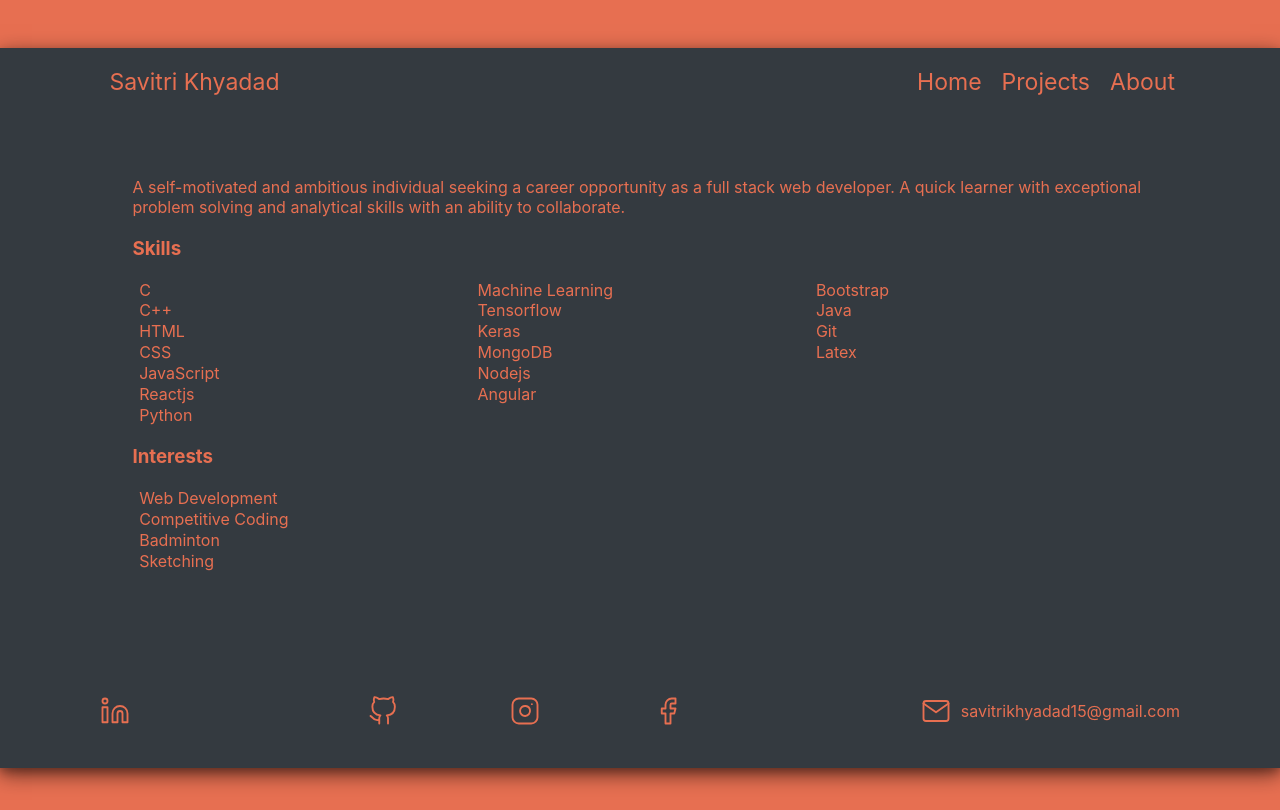
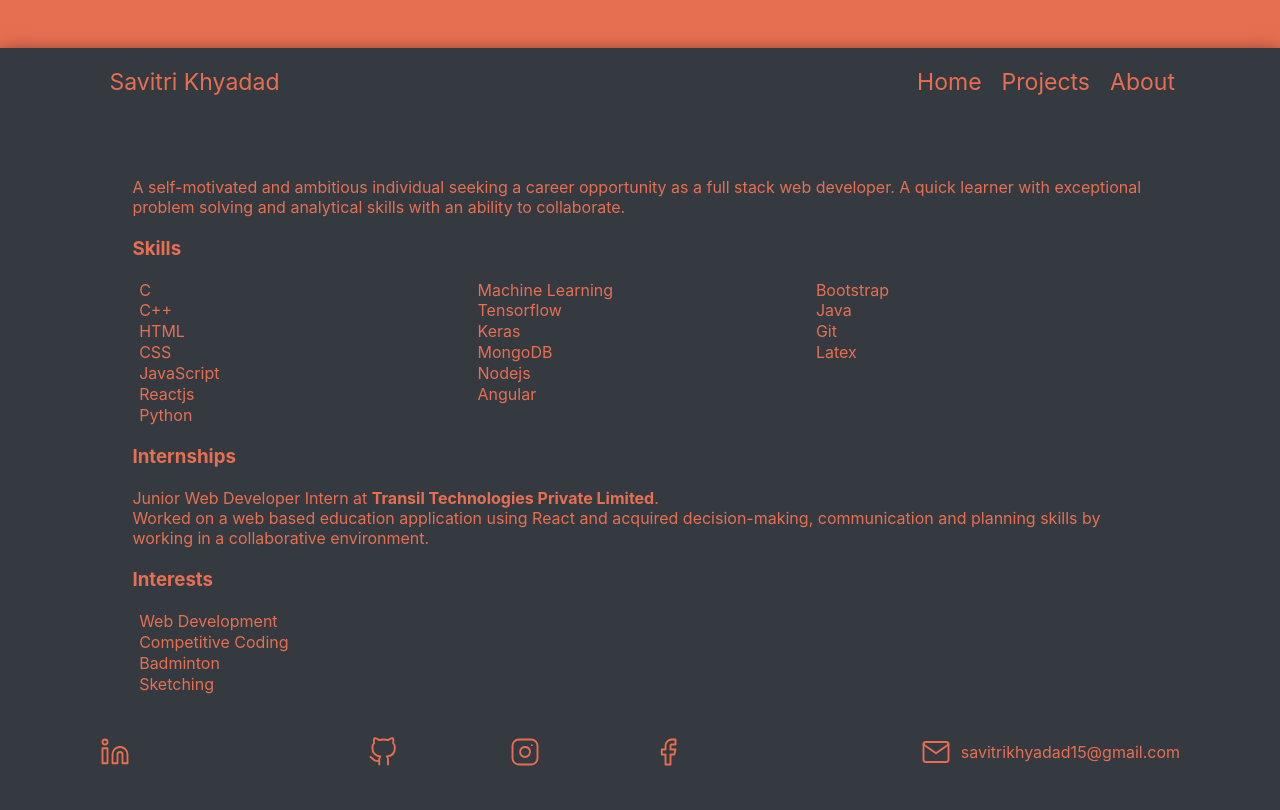
Before and after one commit to Savitri-Khyadad/Portfolio, a React (Create React App) app: page /about in a window 1280 px wide. Built offline with nearby package versions, Linux system fonts and the light colour scheme.

Commit message:
Updated About Section

```diff
--- a/src/Components/About/About.js
+++ b/src/Components/About/About.js
@@ -40,6 +40,12 @@ const About = () => {
                 </div>
             </div>
             <br></br>
+            <h3>Internships</h3>
+            <br></br>
+            <p>Junior Web Developer Intern at <strong>Transil Technologies Private Limited</strong>.</p>
+            <p>Worked on a web based education application using React and acquired decision-making,
+            communication and planning skills by working in a collaborative environment.</p>
+            <br></br>
             <h3>Interests</h3>
             <br></br>
             <div className="row">
```
